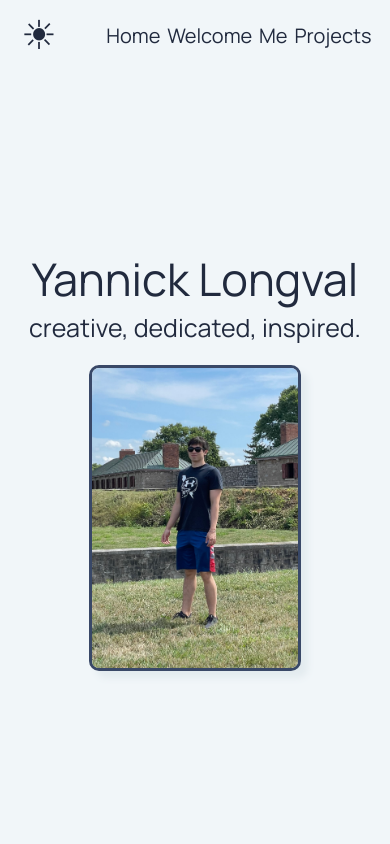
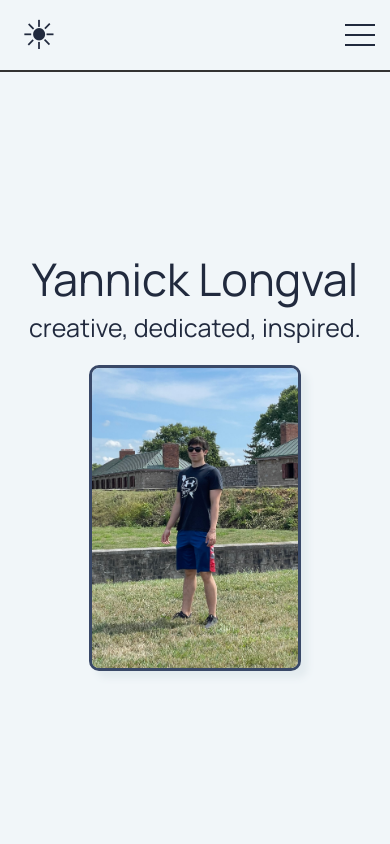
Before and after one commit to YannickLongval/ylongval, a React (Create React App) app: page / in a window 390 px wide. Shown: the top 844 px of the page. Built offline with nearby package versions, Linux system fonts and the light colour scheme.

Commit message:
hamburger meny

```diff
--- a/src/components/NavBar/NavBar.css
+++ b/src/components/NavBar/NavBar.css
@@ -25,8 +25,12 @@
     list-style-type: none;
 }
 
+.navbarOptions li {
+    margin: 0 1rem;
+    overflow: hidden;
+}
+
 .navbarOptions li a {
-    transition: 0.2s ease-in;
     text-decoration: none;
     font-size: 20px;
     color: var(--text);
@@ -55,7 +59,78 @@
     -ms-transform: rotate(360deg);
  }
 
-.logo {
-    width: 50px;
-    animation: App-logo-spin infinite 20s linear;
+#menu-toggle {
+    display: none;
 }
+
+#menu-toggle:checked~label .menuBarTop{
+    transform:translateY(9px);
+}
+
+#menu-toggle:checked~label .menuBarBottom{
+    transform: translateY(-9px);
+}
+
+@media screen and (max-width: 600px) {
+    .greeting h1{
+      font-size: 30px;
+    }
+    .greeting p{
+      margin: 0;
+      text-align: center;
+      font-size: 15px;
+      font-weight: 400;
+    }
+
+    .navbarButton {
+        display: block;
+        cursor: pointer;
+    }
+
+    .navbarOptions {
+        position: absolute;
+        top: 0;
+        margin-top: 70px;
+        left: 0;
+        flex-direction: column;
+        width: 100%;
+        justify-content: center;
+        align-items: center;
+        padding: 0;
+    }
+
+    .navbarButton span{
+        display: block;
+        height: 2px;
+        width: 30px;
+        background: var(--text);
+        margin: 8px auto;
+    }
+
+      #menu-toggle ~ .navbarOptions li {
+        height: 0;
+        margin: 0;
+        padding: 0;
+        border: 0;
+        transition: height 400ms cubic-bezier(0.23, 1, 0.32, 1);
+      }
+
+      #menu-toggle:checked ~ .navbarOptions li {
+        border-top: 1px solid #333;
+        height: 2.5em;
+        padding: 0.5em 0;
+        transition: height 400ms cubic-bezier(0.23, 1, 0.32, 1);
+      }
+
+      .navbarOptions > li {
+        display: flex;
+        justify-content: center;
+        margin: 0;
+        padding: 0.5em 0;
+        width: 100%;
+        background-color: var(--background);
+      }
+      .navbarOptions:last-child {
+        border-bottom: 2px solid #333;
+      }
+  }
--- a/src/components/NavBar/NavBar.js
+++ b/src/components/NavBar/NavBar.js
@@ -36,15 +36,27 @@ let changeMode = () => {
   }
 }
 
+let uncheck = () => {
+  document.getElementById("menu-toggle").checked = false
+}
+
 function NavBar() {
   return (
     <div className="navbar">
         <button type="button" onClick={changeMode} id='toggle'>☀</button>
+        <input id="menu-toggle" type="checkbox" />
+          <label className='menu-button-container' htmlFor="menu-toggle">
+            <div className='navbarButton'>
+              <span className='menuBarTop'></span>
+              <span className='menuBarCenter'></span>
+              <span className='menuBarBottom'></span>
+            </div>
+          </label>
         <ul className="navbarOptions">
-          <li><a href="#home">Home</a></li>
-          <li><a href="#welcome">Welcome</a></li>
-          <li><a href="#about">Me</a></li>
-          <li><a href="#projects">Projects</a></li>
+          <li><a href="#home" onClick={uncheck}>Home</a></li>
+          <li><a href="#welcome" onClick={uncheck}>Welcome</a></li>
+          <li><a href="#about" onClick={uncheck}>Me</a></li>
+          <li><a href="#projects" onClick={uncheck}>Projects</a></li>
         </ul>
     </div>
   );
--- a/src/components/Welcome/Welcome.css
+++ b/src/components/Welcome/Welcome.css
@@ -26,6 +26,10 @@
   font-weight: 400;
 }
 
+.greeting p a{
+  color: #CD1818;
+}
+
 /* .Icons {
   margin-top: 50px;
   display: flex;
```
